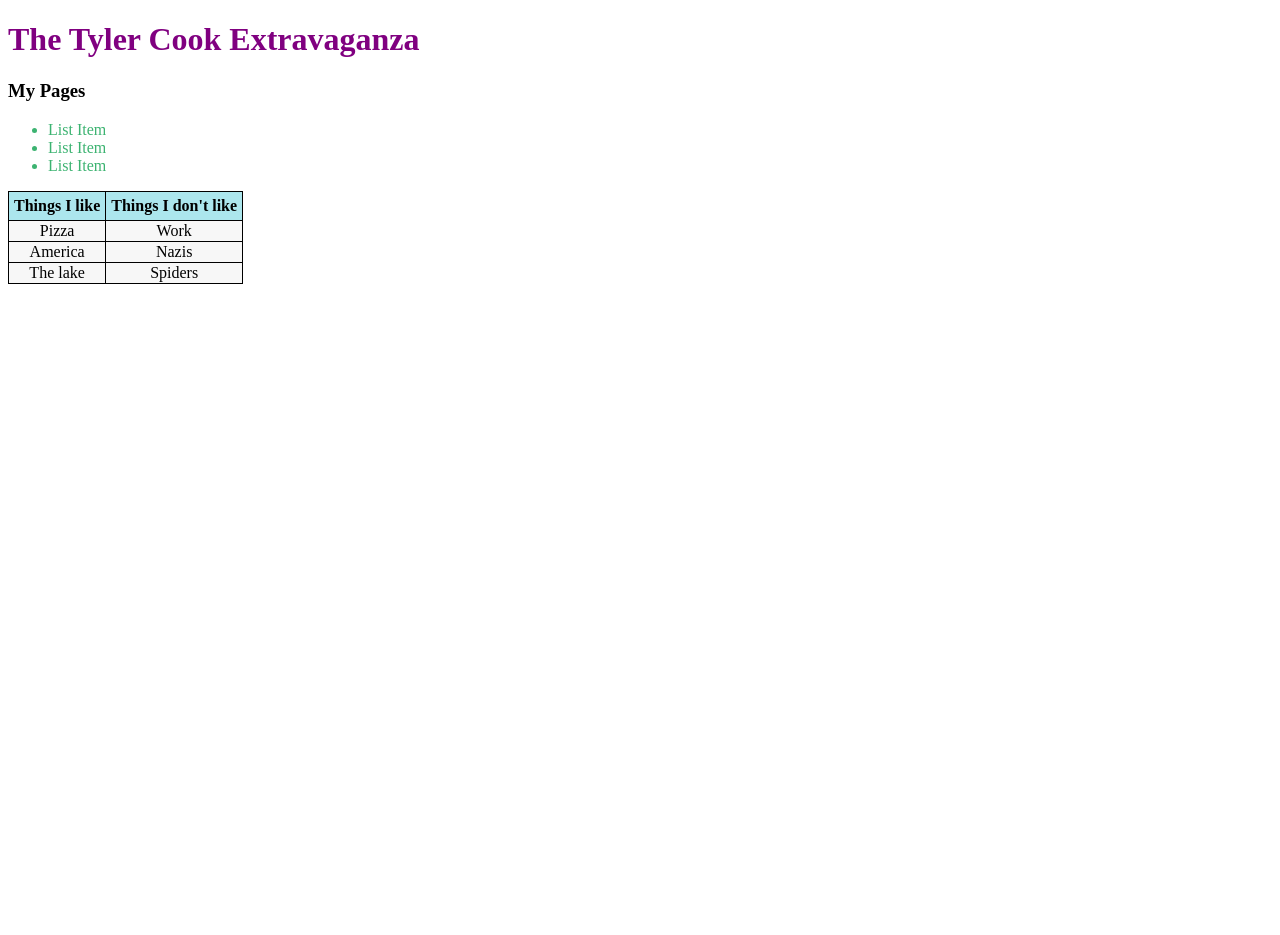
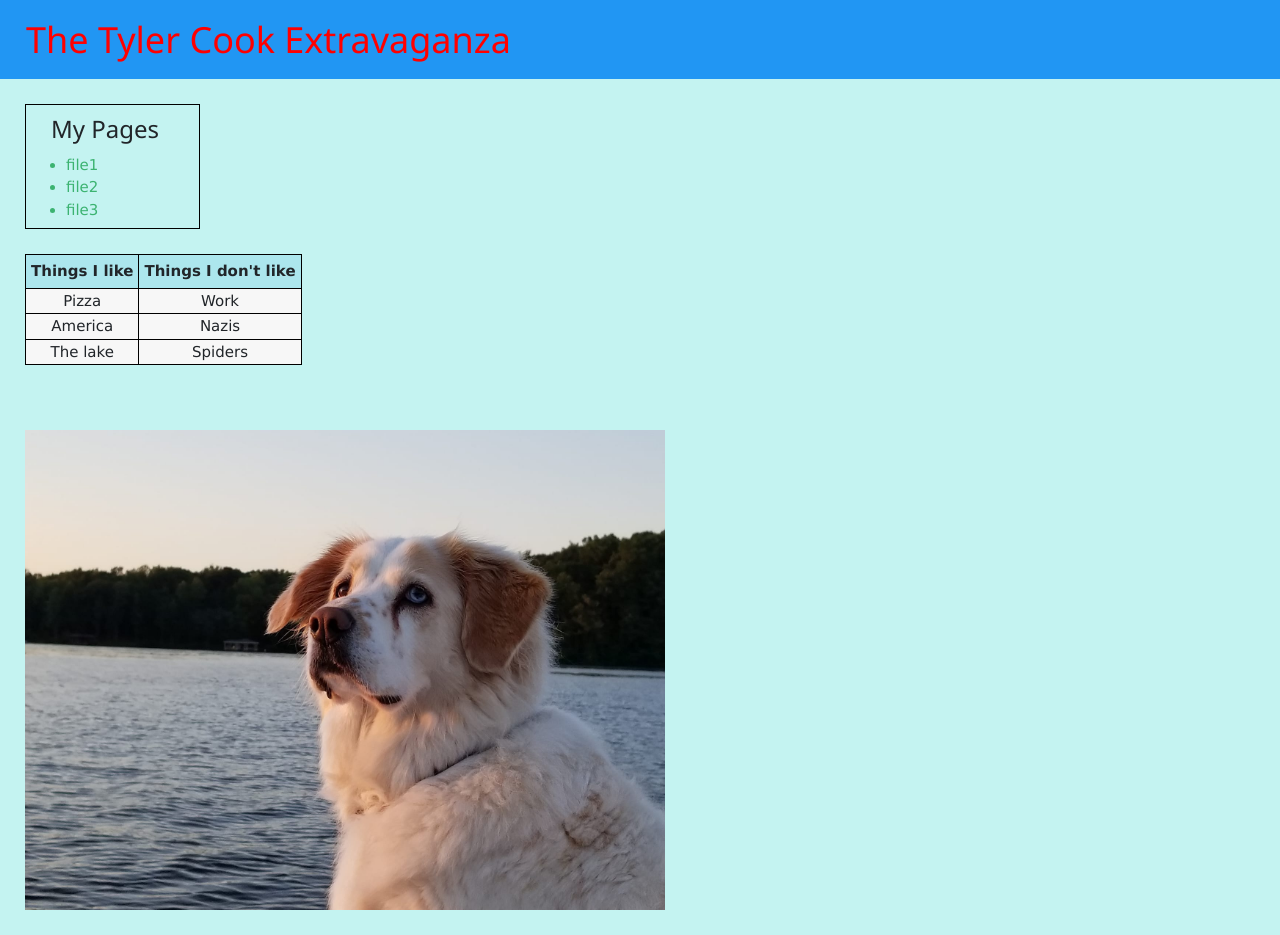
Before and after one commit to tcook55/CS50W-Project0, a plain HTML site: page index.html in a window 1280 px wide. Before the commit the page ends 800 px from the top, so only its background shows below. Drawn offline with nearby package versions, Linux system fonts and the light colour scheme.

Commit message:
Adding functionality

```diff
--- a/index.html
+++ b/index.html
@@ -2,9 +2,19 @@
 <html>
     <head>
         <title>Tyler Cook</title>
+        <link rel="stylesheet" href="https://maxcdn.bootstrapcdn.com/bootstrap/4.0.0/css/bootstrap.min.css" integrity="sha384-Gn5384xqQ1aoWXA+058RXPxPg6fy4IWvTNh0E263XmFcJlSAwiGgFAW/dAiS6JXm" crossorigin="anonymous">
+        <link rel="stylesheet" href="https://www.w3schools.com/w3css/4/w3.css">
         <style>
-            h1 {
-                color: purple;
+            #main_header {
+                color: #FF0000;
+                margin: 10px;
+                text-align: center;
+            }
+            #table {
+                border: 1px solid black;
+                width: 175px;
+                height: 125px;
+                margin: 25px;
             }
             li {
                 color: mediumseagreen;
@@ -13,6 +23,7 @@
                 border: 1px solid black;
                 border-collapse: collapse;
                 text-align:center;
+                margin: 25px;
             }
             th { padding : 5px; }
             td { background-color: #F7F7F7;}
@@ -20,17 +31,33 @@
             .header {
                 background-color: #ACE6ED;
             }
+            .resize {
+                max-width: 50%;
+                max-height: 50%;
+                padding-top: 15px;
+            }
+            h3 {
+                padding-left: 25px;
+            }
+            img {
+                margin: 25px
+            }
+            body {background-color: #C4F3F1}
         </style>
     </head>
     <body>
-        <h1>The Tyler Cook Extravaganza </h1>
+        <div class="w3-bar w3-blue">
+            <div class="w3-bar-item">
+                <h1 id="main_header">The Tyler Cook Extravaganza </h1>
+            </div>
+        </div>
 
-        <div>
+        <div id="table">
             <h3>My Pages</h3>
             <ul>
-                <li>List Item</li>
-                <li>List Item</li>
-                <li>List Item</li>
+                <li><a href="file1.html"> file1</a></li>
+                <li><a href="file2.html"> file2</a></li>
+                <li><a href="file3.html"> file3</a></li>
             </ul>
         </div>
 
@@ -52,5 +79,7 @@
                 <td>Spiders</td>
             </tr>
         </table>
+
+        <img src="Kona.jpg" alt="Kona on the Water" class="resize">
     </body>
 </html>
```
